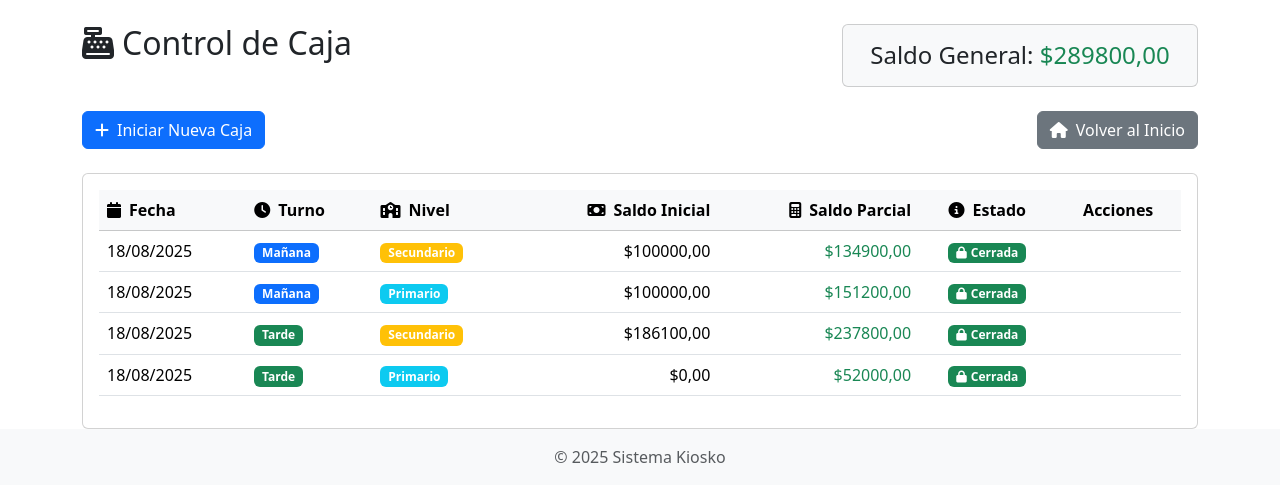
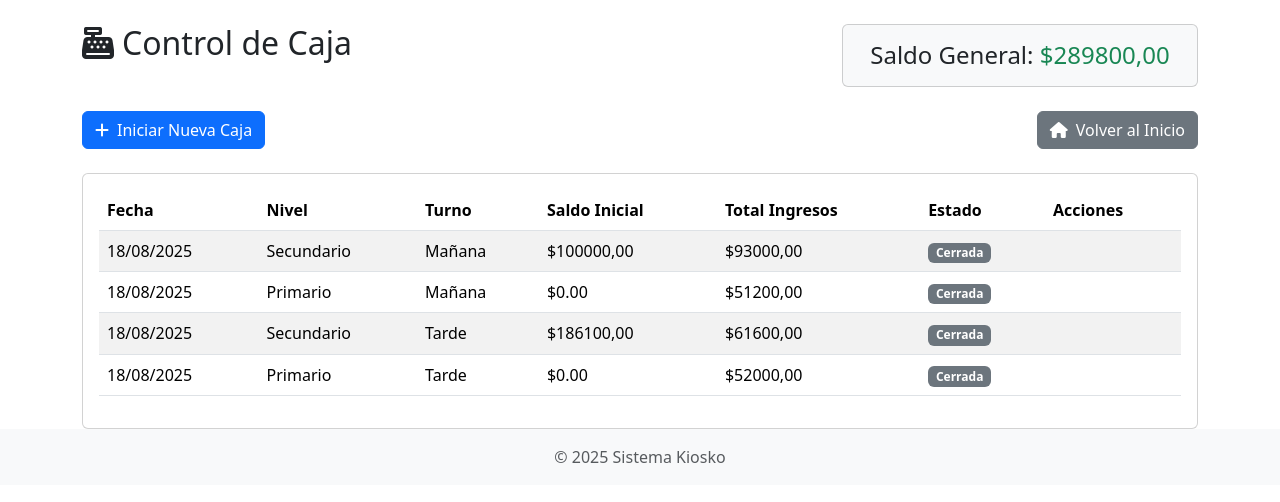
Before and after one commit to pfbrodon/kiosko, a Django app: page /caja/ in a window 1280 px wide. Shown: the part 56-558 px from the top of the page. Run offline with Django 5.2, Linux system fonts and the light colour scheme; a user stored in the database is signed in; data comes from the database, SQL or seed files in the repository; both versions use the stored data as it was after the commit; data that the repository does not hold is empty.

Commit message:
cajas funcionando

```diff
--- a/caja/models.py
+++ b/caja/models.py
@@ -64,6 +64,24 @@ class CajaDiaria(models.Model):
         self.saldo_parcial = self.calcular_saldo_parcial()
         self.save()
 
+    def get_saldo_inicial_display(self):
+        """Retorna el saldo inicial solo si es caja secundaria, sino retorna 0"""
+        return self.saldo_inicial if self.nivel == 'S' else Decimal('0')
+
+    def get_total_ingresos(self):
+        """Retorna el total de ingresos (recreos + eventos especiales)"""
+        from django.db.models import Sum
+
+        total_recreos = self.recreo_set.aggregate(
+            total=Sum('monto')
+        )['total'] or Decimal('0')
+
+        total_eventos = self.eventoespecial_set.aggregate(
+            total=Sum('monto')
+        )['total'] or Decimal('0')
+
+        return total_recreos + total_eventos
+
 class Recreo(models.Model):
     caja = models.ForeignKey(CajaDiaria, on_delete=models.CASCADE)
     numero = models.IntegerField()
--- a/caja/templates/lista_cajas.html
+++ b/caja/templates/lista_cajas.html
@@ -40,69 +40,50 @@
         <div class="card-body">
             {% if cajas %}
             <div class="table-responsive">
-                <table class="table table-hover">
-                    <thead class="table-light">
+                <table class="table table-striped">
+                    <thead>
                         <tr>
-                            <th>
-                                <i class="fas fa-calendar me-2"></i>Fecha
-                            </th>
-                            <th>
-                                <i class="fas fa-clock me-2"></i>Turno
-                            </th>
-                            <th>
-                                <i class="fas fa-school me-2"></i>Nivel
-                            </th>
-                            <th class="text-end">
-                                <i class="fas fa-money-bill me-2"></i>Saldo Inicial
-                            </th>
-                            <th class="text-end">
-                                <i class="fas fa-calculator me-2"></i>Saldo Parcial
-                            </th>
-                            <th class="text-center">
-                                <i class="fas fa-info-circle me-2"></i>Estado
-                            </th>
-                            <th class="text-center">Acciones</th>
+                            <th>Fecha</th>
+                            <th>Nivel</th>
+                            <th>Turno</th>
+                            <th>Saldo Inicial</th>
+                            <th>Total Ingresos</th>
+                            <th>Estado</th>
+                            <th>Acciones</th>
                         </tr>
                     </thead>
                     <tbody>
                         {% for caja in cajas %}
                         <tr>
                             <td>{{ caja.fecha|date:"d/m/Y" }}</td>
+                            <td>{{ caja.get_nivel_display }}</td>
+                            <td>{{ caja.get_turno_display }}</td>
                             <td>
-                                <span class="badge {% if caja.turno == 'M' %}bg-primary{% else %}bg-success{% endif %}">
-                                    {{ caja.get_turno_display }}
-                                </span>
+                                {% if caja.nivel == 'S' %}
+                                    ${{ caja.saldo_inicial|floatformat:2 }}
+                                {% else %}
+                                    $0.00
+                                {% endif %}
+                            </td>
+                            <td>${{ caja.get_total_ingresos|floatformat:2 }}</td>
+                            <td>
+                                {% if caja.cerrada %}
+                                    <span class="badge bg-secondary">Cerrada</span>
+                                {% else %}
+                                    <span class="badge bg-success">En Proceso</span>
+                                {% endif %}
                             </td>
                             <td>
-                                <span class="badge {% if caja.nivel == 'P' %}bg-info{% else %}bg-warning{% endif %}">
-                                    {{ caja.get_nivel_display }}
-                                </span>
-                            </td>
-                            <td class="text-end">${{ caja.saldo_inicial|floatformat:2 }}</td>
-                            <td class="text-end">
-                                <span class="{% if caja.saldo_parcial >= 0 %}text-success{% else %}text-danger{% endif %}">
-                                    ${{ caja.saldo_parcial|floatformat:2 }}
-                                </span>
-                            </td>
-                            <td class="text-center">
-                                {% if caja.cerrada %}
-                                    <span class="badge bg-success">
-                                        <i class="fas fa-lock me-1"></i>Cerrada
-                                    </span>
-                                {% else %}
-                                    <span class="badge bg-warning">
-                                        <i class="fas fa-clock me-1"></i>En Proceso
-                                    </span>
-                                {% endif %}
-                            </td>
-                            <td class="text-center">
                                 {% if not caja.cerrada %}
-                                    <a href="{% url 'caja:registrar_movimientos' caja.id %}"
-                                       class="btn btn-sm btn-primary">
-                                        <i class="fas fa-cash-register me-1"></i>Registrar
+                                    <a href="{% url 'caja:registrar_movimientos' caja.id %}" class="btn btn-primary btn-sm">
+                                        <i class="fas fa-cash-register"></i> Registrar
                                     </a>
                                 {% endif %}
                             </td>
+                        </tr>
+                        {% empty %}
+                        <tr>
+                            <td colspan="7" class="text-center">No hay cajas registradas</td>
                         </tr>
                         {% endfor %}
                     </tbody>
--- a/caja/views.py
+++ b/caja/views.py
@@ -34,8 +34,21 @@ def lista_cajas(request):
         saldo_general = SaldoGeneral.objects.create()
 
     cajas = CajaDiaria.objects.all()
+
+    # Calcular saldo parcial total (ingresos de cajas abiertas)
+    saldo_parcial = Decimal('0')
+    for caja in cajas.filter(cerrada=False):
+        if caja.nivel == 'P':
+            saldo_parcial += caja.get_total_ingresos()
+        else:
+            # Para cajas secundarias, considerar también los pagos
+            total_pagos = caja.pagoproveedor_set.aggregate(
+                total=Sum('monto'))['total'] or Decimal('0')
+            saldo_parcial += caja.get_total_ingresos() - total_pagos
+
     return render(request, 'lista_cajas.html', {
         'saldo_general': saldo_general,
+        'saldo_parcial': saldo_parcial,
         'cajas': cajas
     })
 
@@ -49,7 +62,13 @@ def iniciar_caja(request):
         form = InicioCajaForm(request.POST)
         if form.is_valid():
             caja = form.save(commit=False)
-            caja.saldo_inicial = saldo_general.monto
+
+            # Solo asignar saldo inicial si es caja secundaria
+            if caja.nivel == 'S':
+                caja.saldo_inicial = saldo_general.monto
+            else:
+                caja.saldo_inicial = Decimal('0')
+
             try:
                 caja.full_clean()
                 caja.save()
```
Also changed, not shown: db.sqlite3.
